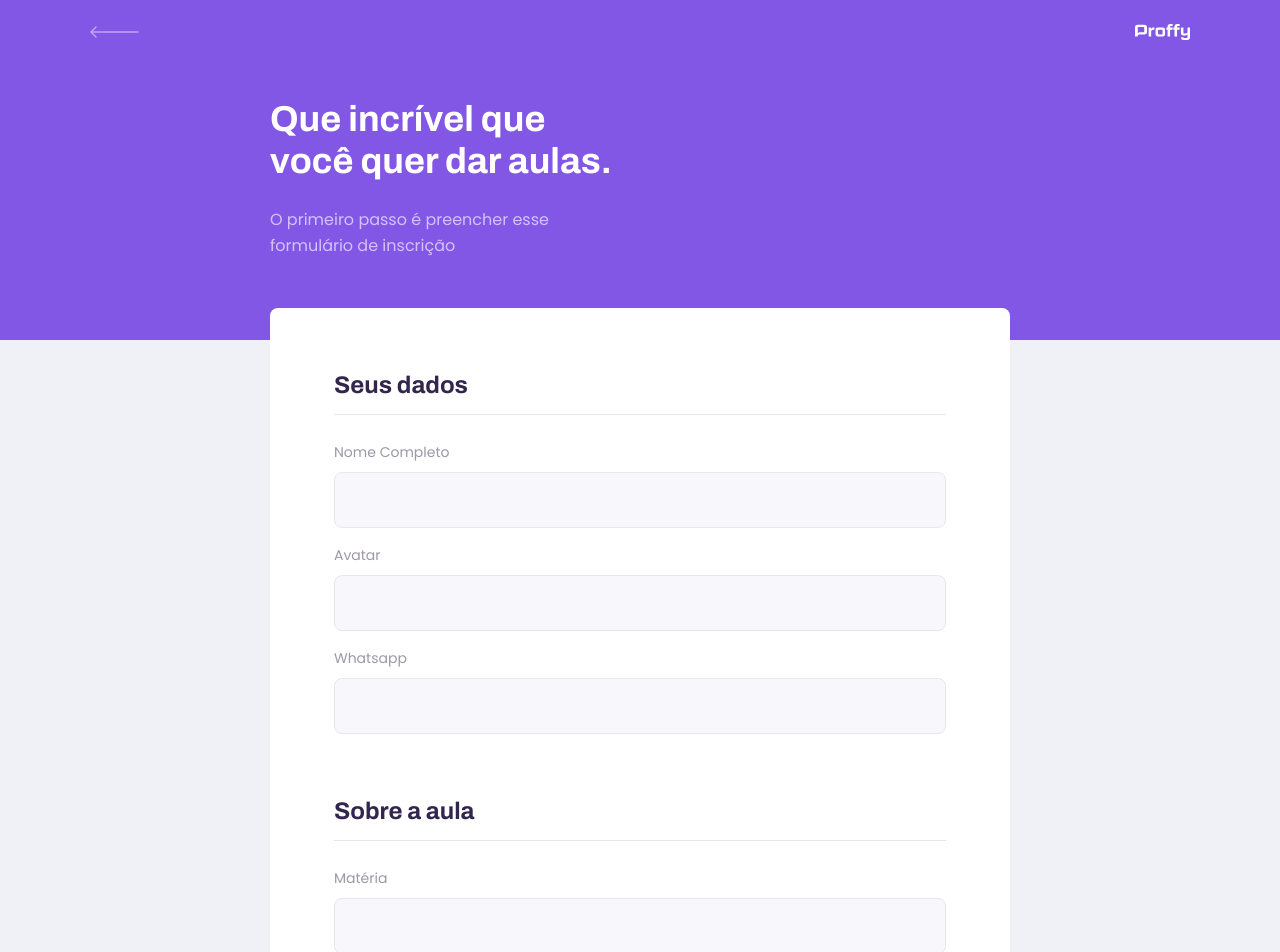
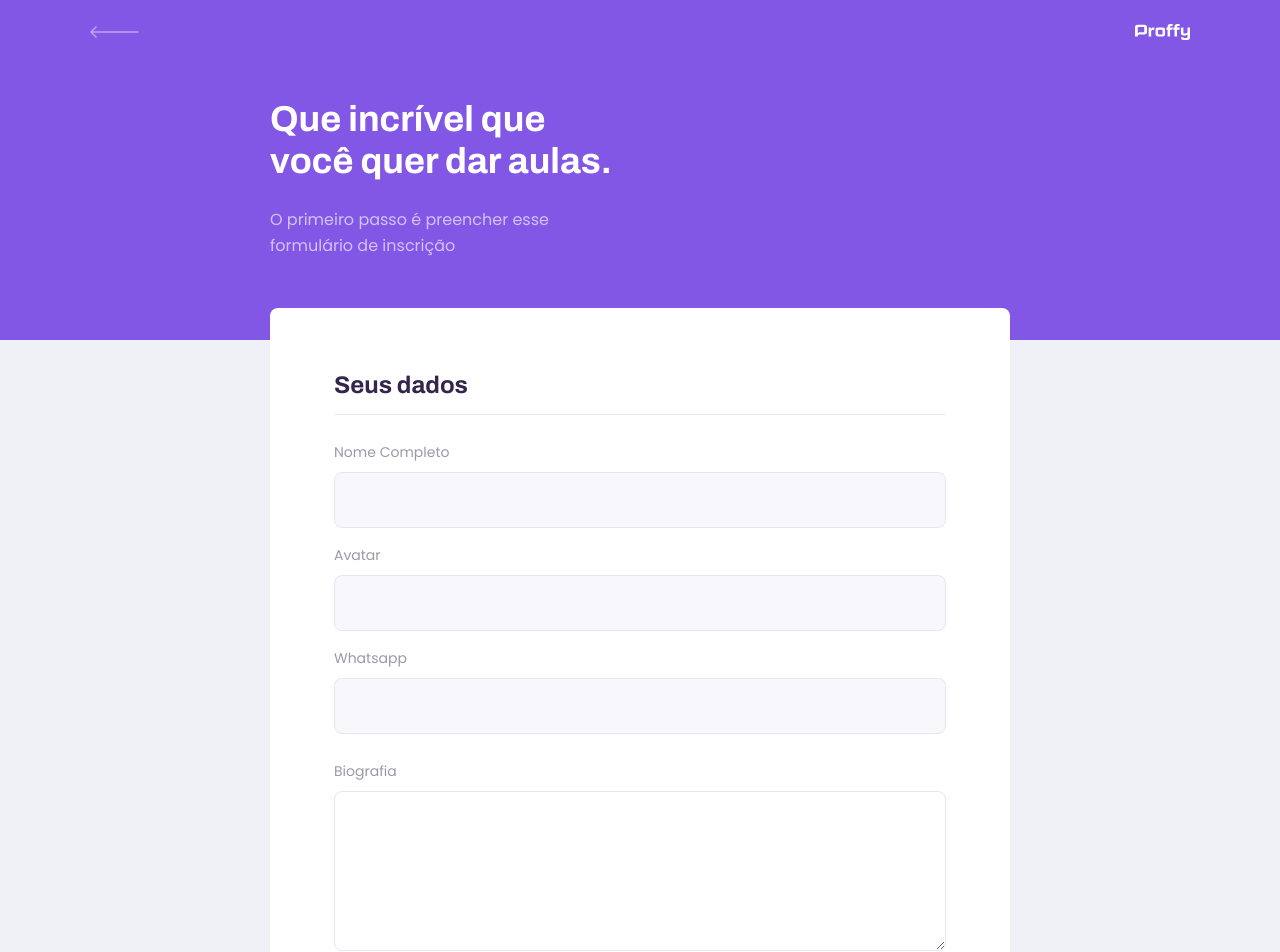
Before and after one commit to macedo-developer/proffy-web, a React (Create React App) app: page /give-classes in a window 1280 px wide. Shown: the top 952 px of the page. Built offline with nearby package versions, Linux system fonts and the light colour scheme.

Commit message:
Using the Textarea component in the TeacherForm

```diff
--- a/src/pages/TeacherForm/index.tsx
+++ b/src/pages/TeacherForm/index.tsx
@@ -2,6 +2,8 @@
 
 import PageHeader from "../../components/PageHeader";
 import Input from "../../components/Input";
+import Textarea from "../../components/Textarea";
+
 import warningIcon from "../../assets/icons/warning.svg";
 
 import "./styles.css";
@@ -21,6 +23,7 @@
           <Input name="name" label="Nome Completo" />
           <Input name="avatar" label="Avatar" />
           <Input name="whatsapp" label="Whatsapp" />
+          <Textarea name="bio" label="Biografia" />
         </fieldset>
         <fieldset>
           <legend>Sobre a aula</legend>
--- a/src/pages/TeacherForm/styles.css
+++ b/src/pages/TeacherForm/styles.css
@@ -38,6 +38,10 @@
   width: 100%;
   padding-bottom: 1.6rem;
   border-bottom: 1px solid var(--color-line-in-white);
+}
+
+#page-teacher-form main fieldset .input-block + .textarea-block {
+  margin-top: 2.4rem;
 }
 
 #page-teacher-form main label {
```
